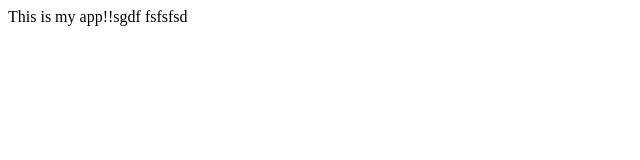
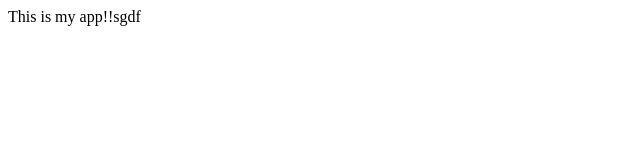
Before and after one commit to sathish-mk/FirstGitProject, a plain HTML site: page index.html in a window 1280 px wide. Shown: the full height of the page, 0-640 px from the left. Drawn offline with Linux system fonts and the light colour scheme.

Commit message:
initial commited

```diff
--- a/index.html
+++ b/index.html
@@ -4,6 +4,5 @@
   </head>
   <body>
        This is my app!!sgdf
-        fsfsfsd
   </body>
 </html>
```
